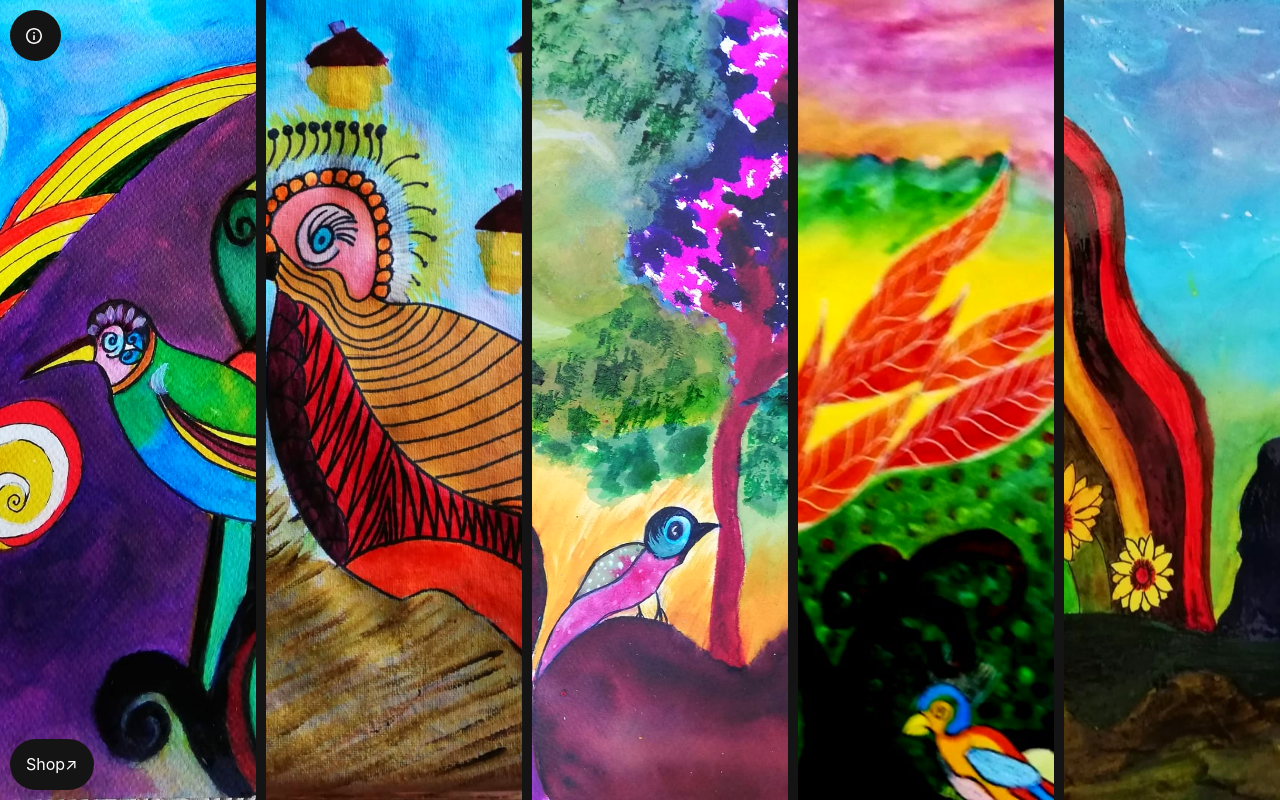
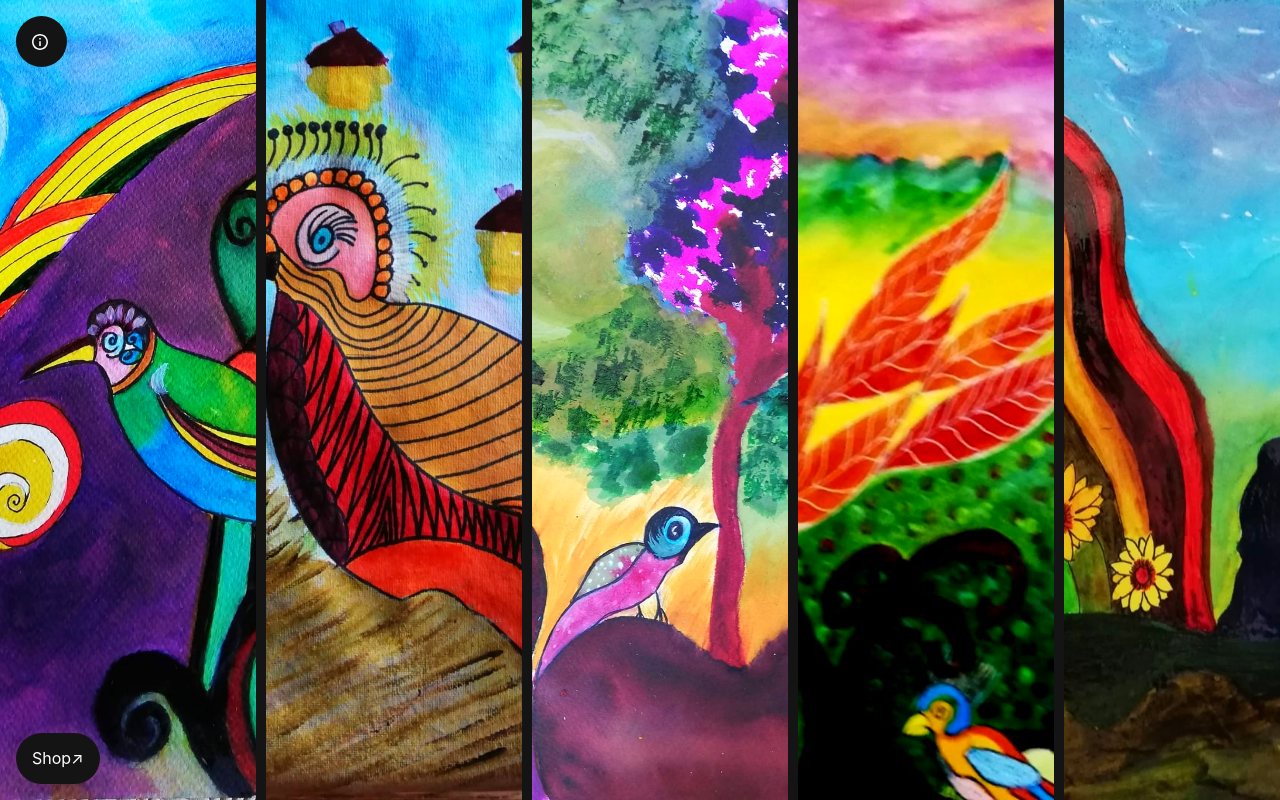
Before and after one commit to TiagoLobo-source/JudithGaleria, a React (Create React App) app in the folder judith-app/: page / in a window 1280 px wide. Built offline with nearby package versions, Linux system fonts and the light colour scheme.

Commit message:
Fixed buttons to be floating in front the floatingCard component

```diff
--- a/judith-app/src/App.js
+++ b/judith-app/src/App.js
@@ -32,15 +32,14 @@ function App() {
 					/>
 					))}
 				</HorizontalScroll>
-				<Aligner align={'bot left'} zIndex={3}>
-					<Button link={shopLink}> Shop↗ </Button>
-				</Aligner>
 				<Aligner align={'top left'}>
-					<Button onClick={toggleInfo}>
-						<StyledIcon />
+					<Button onClick={toggleInfo} zIndex={3}>
+						{showInfo ? 'X' : <StyledIcon />}
 					</Button>
 				</Aligner>
-				{/* {showInfo && <FloatingCard onClick={toggleInfo} />} */}
+				<Aligner align={'bot left'} zIndex={1}>
+					<Button link={shopLink} zIndex={3}> Shop↗ </Button>
+				</Aligner>
 				<FloatingCard onClick={toggleInfo} isShown={showInfo} />
 			</div>
 			<GlobalStyles />
--- a/judith-app/src/Styles.js
+++ b/judith-app/src/Styles.js
@@ -16,7 +16,7 @@ const Styles = {
 	button: {
 		fontWeight: '400',
 		padding: '16px',
-		margin: '10px',
+		margin: '16px',
 		lineHeight: '19px',
 		backgroundColor: 'hsl(0, 2%, 8%)',
 		minHeight: '51px',
@@ -27,13 +27,15 @@ const Styles = {
 		cursor: 'pointer',
 
 		onHover: {
-			opacity: '0.5',
 			transition: '0.3s ease-in',
+			backgroundColor: '#8000ff',
 		},
 
 		onActive: {
+
 			backgroundColor: '#8000ff',
-			opacity: '1',
+			opacity: '0.5',
+			// opacity: '1',
 		},
 	},
 	// ... other design system properties
--- a/judith-app/src/components/Button.js
+++ b/judith-app/src/components/Button.js
@@ -6,10 +6,7 @@ export default function Button({ link, onClick, children, zIndex = 0 }) {
 		if (onClick) {
 			onClick();
 		}
-		// Redirect to the link if provided
-		if (link) {
-			window.location.href = link;
-		}
+
 	};
 
 	return <MyButton onClick={handleClick} zIndex={zIndex} >{children}</MyButton>;
@@ -19,6 +16,7 @@ const MyButton = styled.button`
 	/* Destructuring the 'theme' object inherited from the themeProvider
 	in the props */
 	${({ theme, zIndex }) => `
+    position: relative;
     font-family: ${theme.fontFamily};
     font-size: ${theme.fontSize};
     line-height: ${theme.lineHeight};
@@ -35,12 +33,12 @@ const MyButton = styled.button`
     ${zIndex ? `z-index: ${zIndex};` : ''}
 
     &:hover {
-      opacity: ${theme.button.onHover.opacity};
+
       transition: ${theme.button.onHover.transition};
+      background-color: ${theme.button.onActive.backgroundColor};
     }
 
     &:active {
-      background-color: ${theme.button.onActive.backgroundColor};
       opacity: ${theme.button.onActive.opacity};
     }
   `}
--- a/judith-app/src/components/FloatingCard.js
+++ b/judith-app/src/components/FloatingCard.js
@@ -6,9 +6,9 @@ import Aligner from './Aligner';
 export default function FloatingCard({ onClick, isShown }) {
 	return (
 		<FloatingCardContainer isShown={isShown}>
-			<Aligner align={'top left: 1%;'}>
+			{/* <Aligner align={'top left: 1%;'}>
 				<Button onClick={onClick}>X</Button>
-			</Aligner>
+			</Aligner> */}
 			<Aligner align={'center'}>Text example</Aligner>
 		</FloatingCardContainer>
 	);
```
